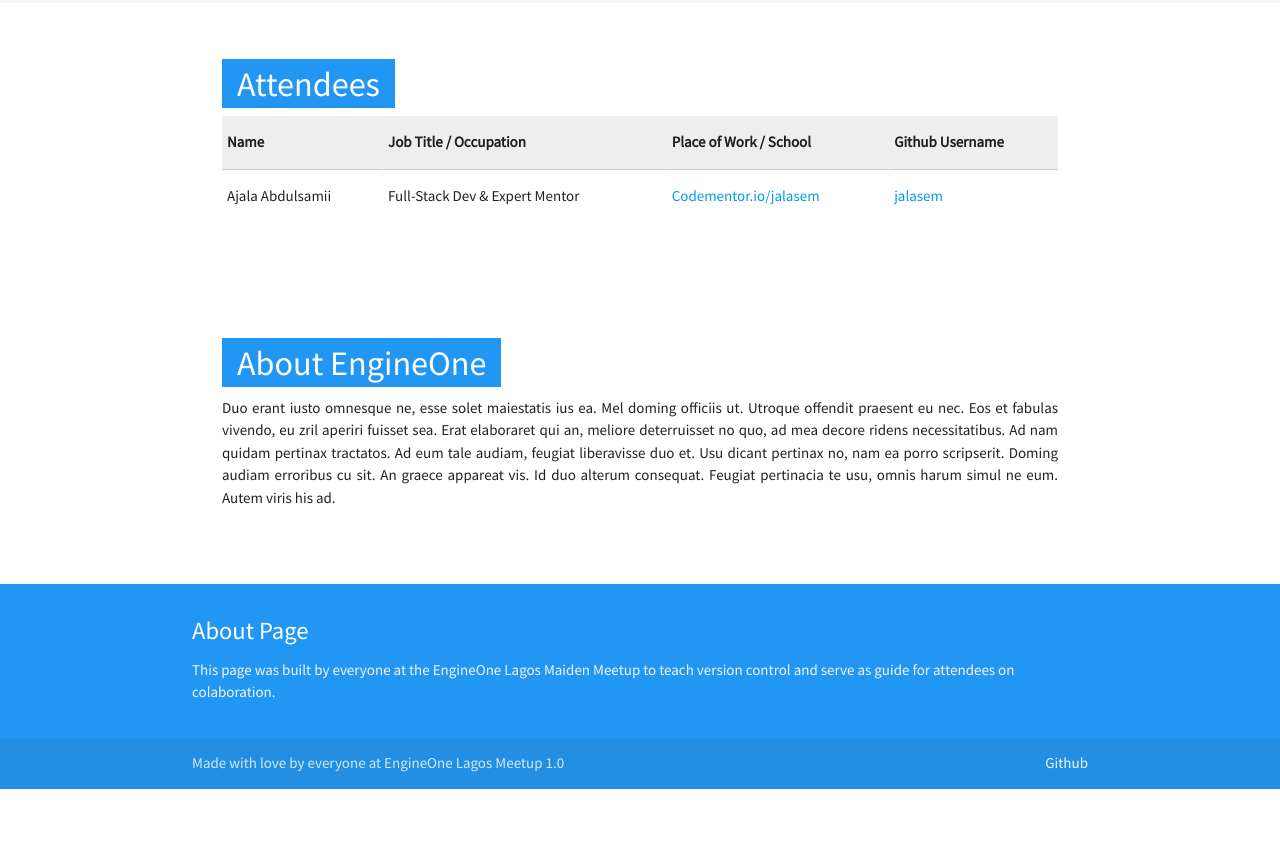
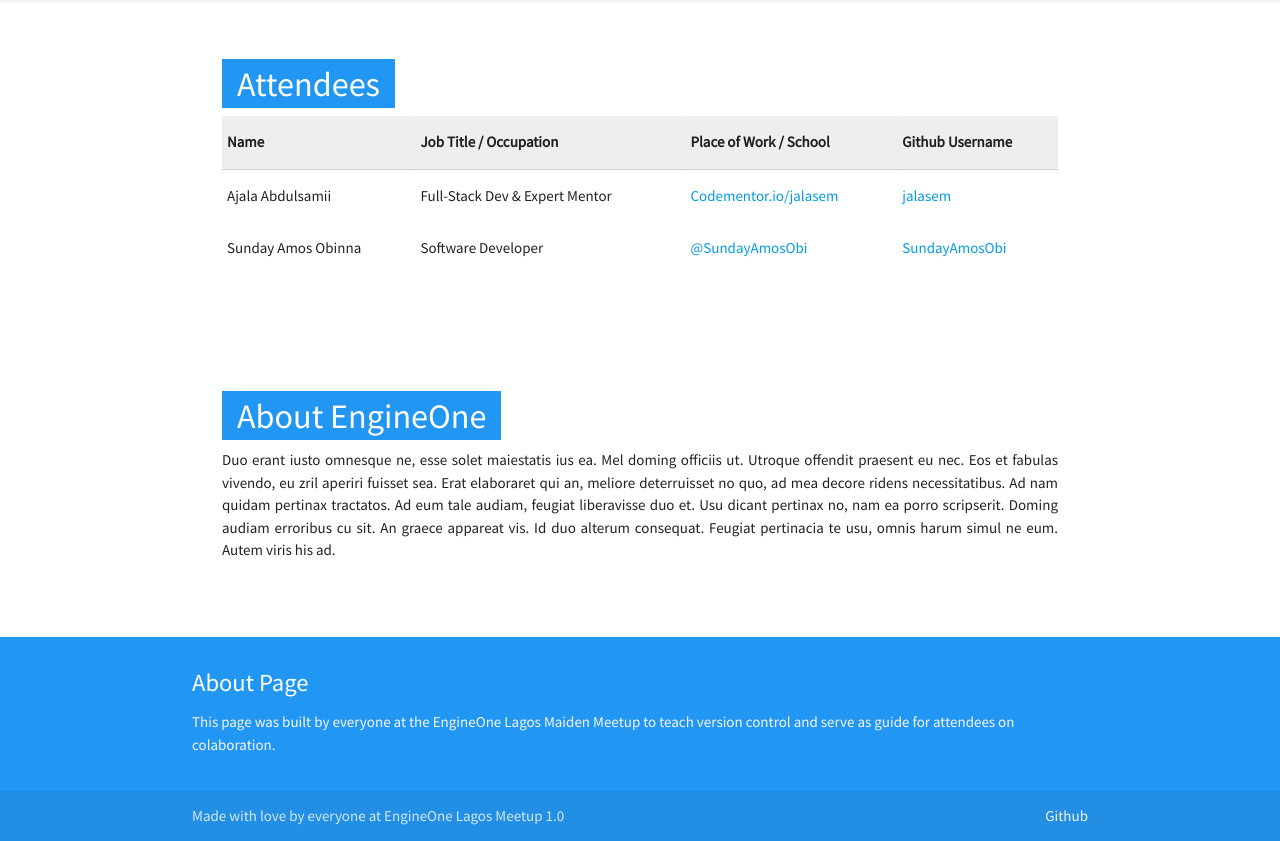
Before and after one commit to ayo100/engineOnemeetup1.0, a plain HTML site: page index.html in a window 1280 px wide. Shown: the part 2585-3426 px from the top of the page. Before the commit the page ends 3374 px from the top, so only its background shows below. Drawn offline with nearby package versions, Linux system fonts and the light colour scheme.

Commit message:
SundayAmosObi checked in attendance

```diff
--- a/index.html
+++ b/index.html
@@ -123,10 +123,18 @@
         </thead>
 
         <tbody>
-          <td>Ajala Abdulsamii</td>
-          <td>Full-Stack Dev & Expert Mentor</td>
-          <td><a href="https://codementor.io/jalasem">Codementor.io/jalasem</a></td>
-          <td><a href="https://github.com/jalasem">jalasem</a></td>
+          <tr>
+            <td>Ajala Abdulsamii</td>
+            <td>Full-Stack Dev & Expert Mentor</td>
+            <td><a href="https://codementor.io/jalasem">Codementor.io/jalasem</a></td>
+            <td><a href="https://github.com/jalasem">jalasem</a></td>
+          </tr>
+          <tr>
+            <td>Sunday Amos Obinna</td>
+            <td>Software Developer</td>
+            <td><a href="https://about.me/SundayAmosObi">@SundayAmosObi</a></td>
+            <td><a href="https://github.com/SundayAmosObi">SundayAmosObi</a></td>
+          </tr>
         </tbody>
       </table>
     </section>
```
